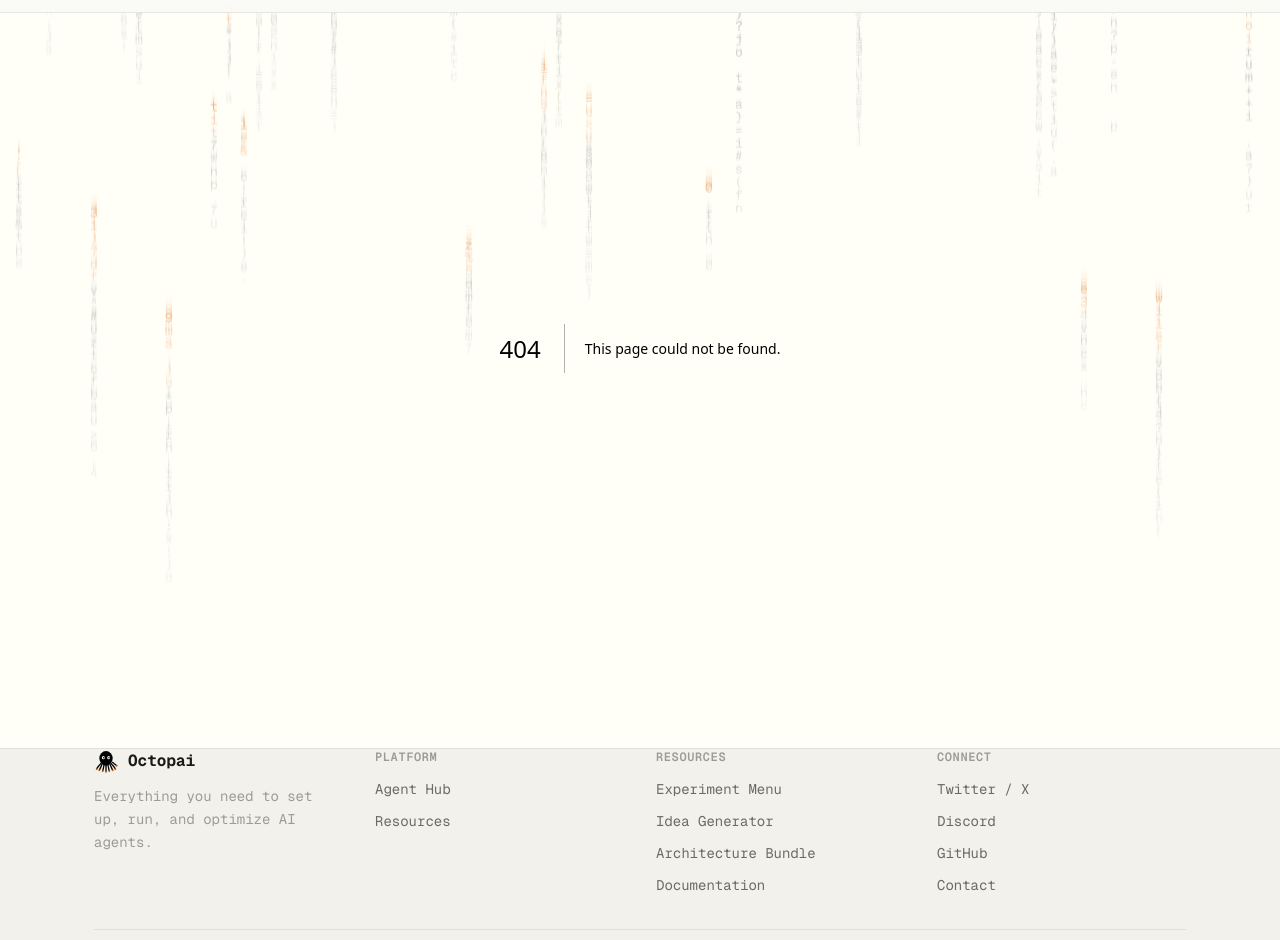
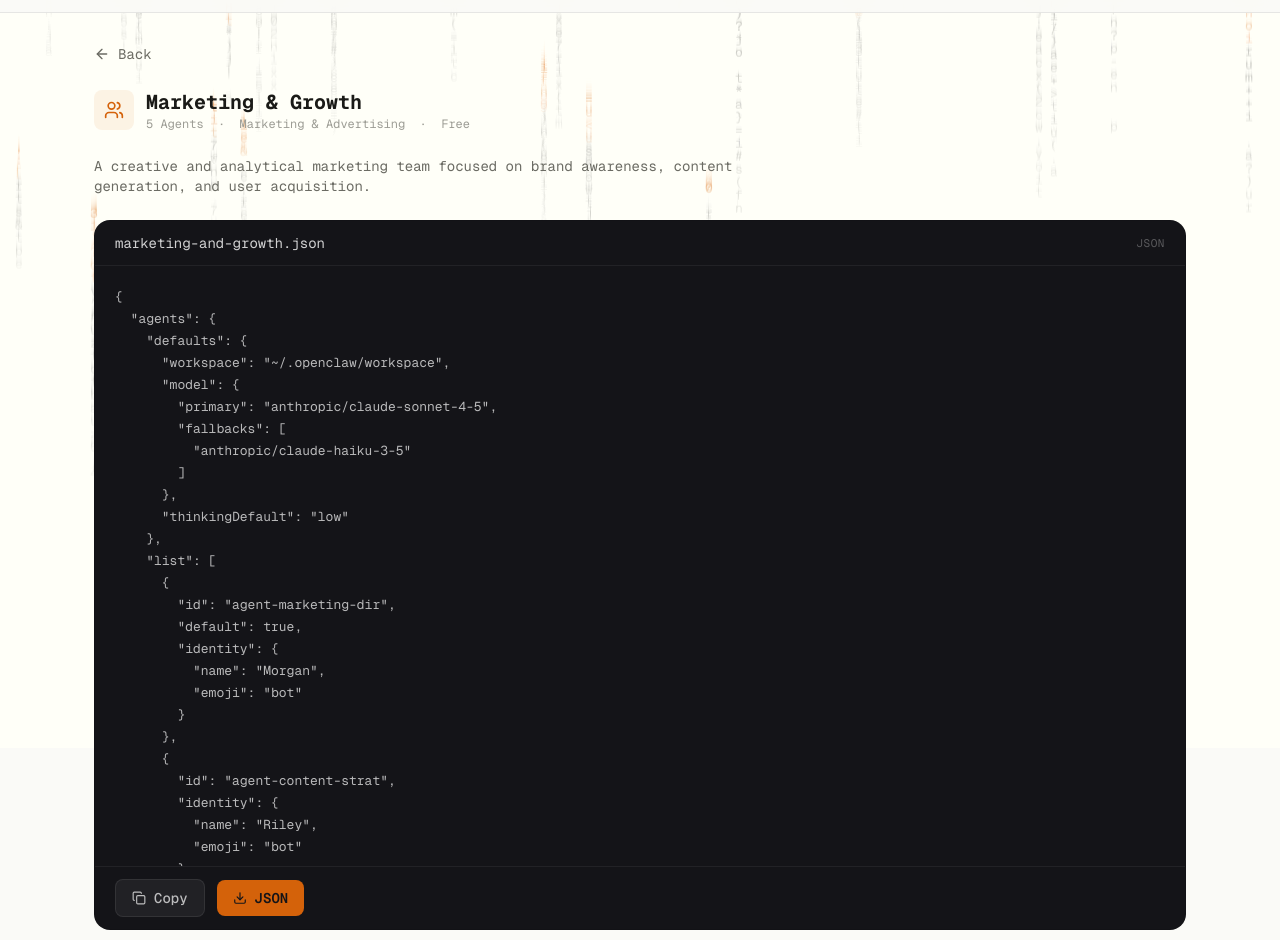
Before and after one commit to kara-pai/octopai-website, a Next.js app: page /agents/marketing-growth in a window 1280 px wide. Before the commit this address had no page. Shown: the part 52-992 px from the top of the page. Built offline with nearby package versions, Linux system fonts and the light colour scheme.

Commit message:
feat: Marketing & Growth template detail page with JSON

```diff
--- /dev/null
+++ b/src/app/agents/marketing-growth/page.tsx
@@ -0,0 +1,158 @@
+'use client';
+
+import { useState } from 'react';
+import Link from 'next/link';
+import { ArrowLeft, Copy, Check, Download, Users } from 'lucide-react';
+
+const TEMPLATE_JSON = `{
+  "agents": {
+    "defaults": {
+      "workspace": "~/.openclaw/workspace",
+      "model": {
+        "primary": "anthropic/claude-sonnet-4-5",
+        "fallbacks": [
+          "anthropic/claude-haiku-3-5"
+        ]
+      },
+      "thinkingDefault": "low"
+    },
+    "list": [
+      {
+        "id": "agent-marketing-dir",
+        "default": true,
+        "identity": {
+          "name": "Morgan",
+          "emoji": "bot"
+        }
+      },
+      {
+        "id": "agent-content-strat",
+        "identity": {
+          "name": "Riley",
+          "emoji": "bot"
+        }
+      },
+      {
+        "id": "agent-copywriter",
+        "identity": {
+          "name": "Drew",
+          "emoji": "bot"
+        }
+      },
+      {
+        "id": "agent-seo",
+        "identity": {
+          "name": "Jamie",
+          "emoji": "bot"
+        }
+      },
+      {
+        "id": "agent-social",
+        "identity": {
+          "name": "Quinn",
+          "emoji": "bot"
+        }
+      }
+    ]
+  },
+  "skills": {
+    "entries": {
+      "google-analytics-api": { "enabled": true },
+      "hubspot": { "enabled": true },
+      "web-search": { "enabled": true },
+      "market-trend-analysis": { "enabled": true },
+      "content-management-system": { "enabled": true },
+      "seo-tools": { "enabled": true },
+      "grammarly": { "enabled": true },
+      "text-editor": { "enabled": true },
+      "thesaurus-api": { "enabled": true },
+      "ahrefs-api": { "enabled": true },
+      "google-search-console": { "enabled": true },
+      "screaming-frog": { "enabled": true },
+      "web-scraper": { "enabled": true },
+      "hootsuite-api": { "enabled": true },
+      "twitter-api": { "enabled": true },
+      "instagram-graph-api": { "enabled": true },
+      "image-generation": { "enabled": true }
+    }
+  }
+}`;
+
+export default function MarketingGrowthPage() {
+  const [copied, setCopied] = useState(false);
+
+  const handleCopy = () => {
+    navigator.clipboard.writeText(TEMPLATE_JSON);
+    setCopied(true);
+    setTimeout(() => setCopied(false), 2000);
+  };
+
+  const handleDownload = () => {
+    const blob = new Blob([TEMPLATE_JSON], { type: 'application/json' });
+    const url = URL.createObjectURL(blob);
+    const a = document.createElement('a');
+    a.href = url;
+    a.download = 'marketing-and-growth.json';
+    a.click();
+    URL.revokeObjectURL(url);
+  };
+
+  return (
+    <div className="pt-24 pb-16">
+      <div className="container-main max-w-4xl">
+        <div className="flex items-center justify-between mb-6">
+          <Link
+            href="/agents"
+            className="flex items-center gap-2 text-sm text-[var(--text-secondary)] hover:text-[var(--text-primary)] transition-colors"
+          >
+            <ArrowLeft size={16} /> Back
+          </Link>
+        </div>
+
+        <div className="flex items-center gap-3 mb-6">
+          <div className="w-10 h-10 rounded-lg bg-[var(--accent-light)] flex items-center justify-center">
+            <Users size={20} className="text-[var(--accent)]" />
+          </div>
+          <div>
+            <h1 className="text-xl font-bold font-mono">Marketing & Growth</h1>
+            <p className="text-xs text-[var(--text-muted)]">
+              5 Agents &nbsp;·&nbsp; Marketing & Advertising &nbsp;·&nbsp; Free
+            </p>
+          </div>
+        </div>
+
+        <p className="text-sm text-[var(--text-secondary)] mb-6 max-w-2xl">
+          A creative and analytical marketing team focused on brand awareness,
+          content generation, and user acquisition.
+        </p>
+
+        <div className="rounded-2xl border border-[var(--border)] overflow-hidden bg-[#141418]">
+          <div className="flex items-center justify-between px-5 py-3 border-b border-white/[0.06]">
+            <span className="text-sm font-mono text-white/80">marketing-and-growth.json</span>
+            <span className="text-[11px] text-white/30 uppercase tracking-wider">JSON</span>
+          </div>
+
+          <pre className="px-5 py-5 text-[13px] leading-[22px] text-white/70 overflow-x-auto max-h-[600px] overflow-y-auto font-mono">
+            {TEMPLATE_JSON}
+          </pre>
+
+          <div className="flex items-center gap-3 px-5 py-3 border-t border-white/[0.06]">
+            <button
+              onClick={handleCopy}
+              className="flex items-center gap-2 px-4 py-2 rounded-lg bg-white/[0.06] text-white/70 text-sm font-medium hover:bg-white/[0.1] hover:text-white transition-all border border-white/[0.08]"
+            >
+              {copied ? <Check size={14} /> : <Copy size={14} />}
+              {copied ? 'Copied' : 'Copy'}
+            </button>
+            <button
+              onClick={handleDownload}
+              className="flex items-center gap-2 px-4 py-2 rounded-lg bg-[var(--accent)] text-[#141418] text-sm font-semibold hover:opacity-90 transition-opacity"
+            >
+              <Download size={14} /> JSON
+            </button>
+          </div>
+        </div>
+      </div>
+    </div>
+  );
+}
```
